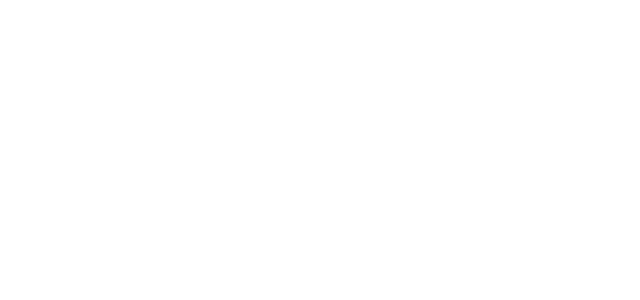
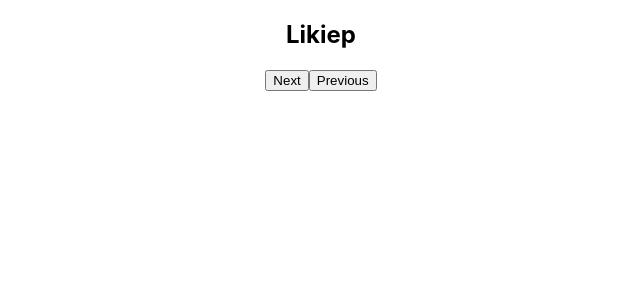
Before and after one commit to Beyer127/react-3-reveiw, a React (Create React App) app: page / in a window 1280 px wide. Shown: the top 300 px of the page, without its empty margins (319-959 px from the left). Built offline with nearby package versions, Linux system fonts and the light colour scheme.

Commit message:
React-1-Project

```diff
--- a/src/App.js
+++ b/src/App.js
@@ -2,13 +2,15 @@
 import logo from './logo.svg';
 import './App.css';
 import data from './data'
+import Home from './components/Home'
+
 
 
 
 function App() {
   return (
     <div className="App">
-
+      <Home/>
     </div>
   );
 }
--- /dev/null
+++ b/src/components/Home.js
@@ -0,0 +1,52 @@
+import React, {Component} from 'react'
+import data from '../data'
+
+class Home extends Component {
+    constructor(){
+        super();
+
+        this.state = {
+            data: data,
+            index: 0
+        }
+
+}
+
+    next(){
+        if(this.state.index === this.state.data.length -1){
+            this.setState({index: 0})
+        }else {
+            this.setState({index: this.state.index + 1})
+        }
+    }
+
+    previous(){
+        if(this.state.index === 0){
+            this.setState({index: this.state.data.length -1})
+        } else {
+            this.setState({index: this.state.index - 1})
+        }
+    }
+
+    // handleChange(value){
+    //     this.setState({from: value})
+    //     this.setState({jobTitle: value})
+    //     this.setState({Employee: value})
+    // }
+
+
+    render(){
+        console.log(this.state)
+        return(
+            <div>
+                 {/* <h2 onChange={e => this.handleChange(e.target.value)}></h2>
+                  <p>{this.state.from}</p> */}
+                  <h2>{this.state.data[this.state.index].city}</h2>
+                  <button className="next" onClick={() => this.next()}>Next</button>
+                  <button className="previous" onClick={() => this.previous()}>Previous</button>
+            </div>
+        )
+    }
+}
+
+export default Home
```
